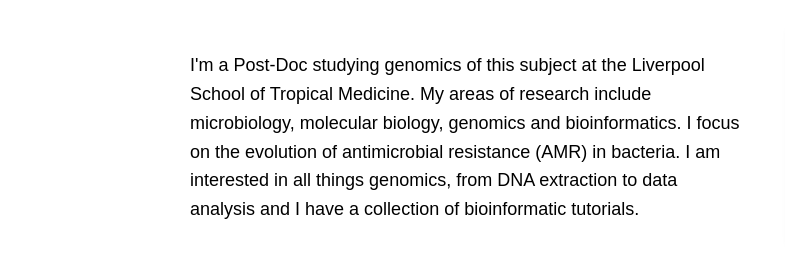
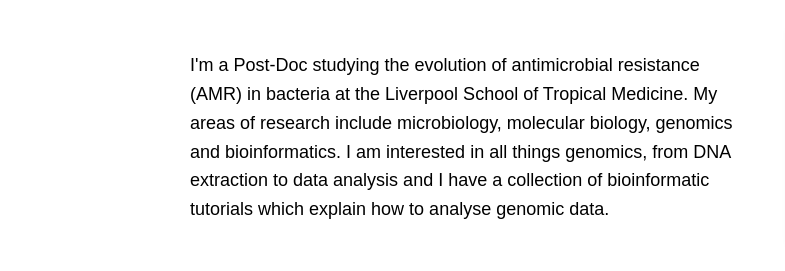
Before and after one commit to rngoodman/rngoodman.github.io, a plain HTML site: page index.html in a window 1280 px wide. Shown: the part 234-505 px from the top of the page, 0-785 px from the left. Drawn offline with Linux system fonts and the light colour scheme; grey boxes are pictures that could not be loaded.

Commit message:
Update index.html

```diff
--- a/index.html
+++ b/index.html
@@ -127,7 +127,7 @@
 
 <div class="container">
 
-        <p> I'm a Post-Doc studying genomics of this subject at the Liverpool School of Tropical Medicine. My areas of research include microbiology, molecular biology, genomics and bioinformatics. I focus on the evolution of antimicrobial resistance (AMR) in bacteria. I am interested in all things genomics, from DNA extraction to data analysis and I have a collection of bioinformatic tutorials.
+        <p> I'm a Post-Doc studying the evolution of antimicrobial resistance (AMR) in bacteria at the Liverpool School of Tropical Medicine. My areas of research include microbiology, molecular biology, genomics and bioinformatics. I am interested in all things genomics, from DNA extraction to data analysis and I have a collection of bioinformatic tutorials which explain how to analyse genomic data.
         </p>
 
         <div class="spacer">
```
